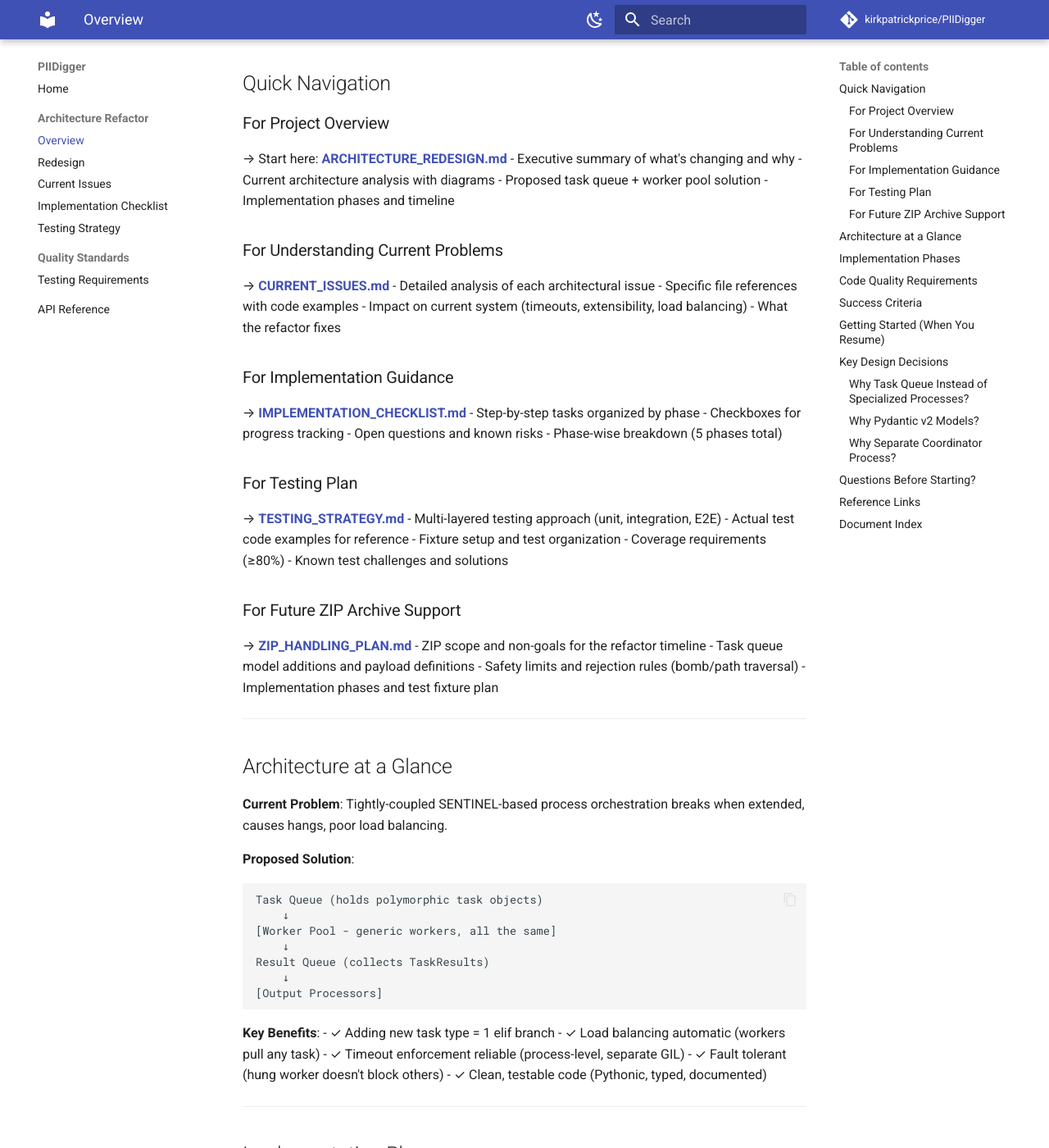
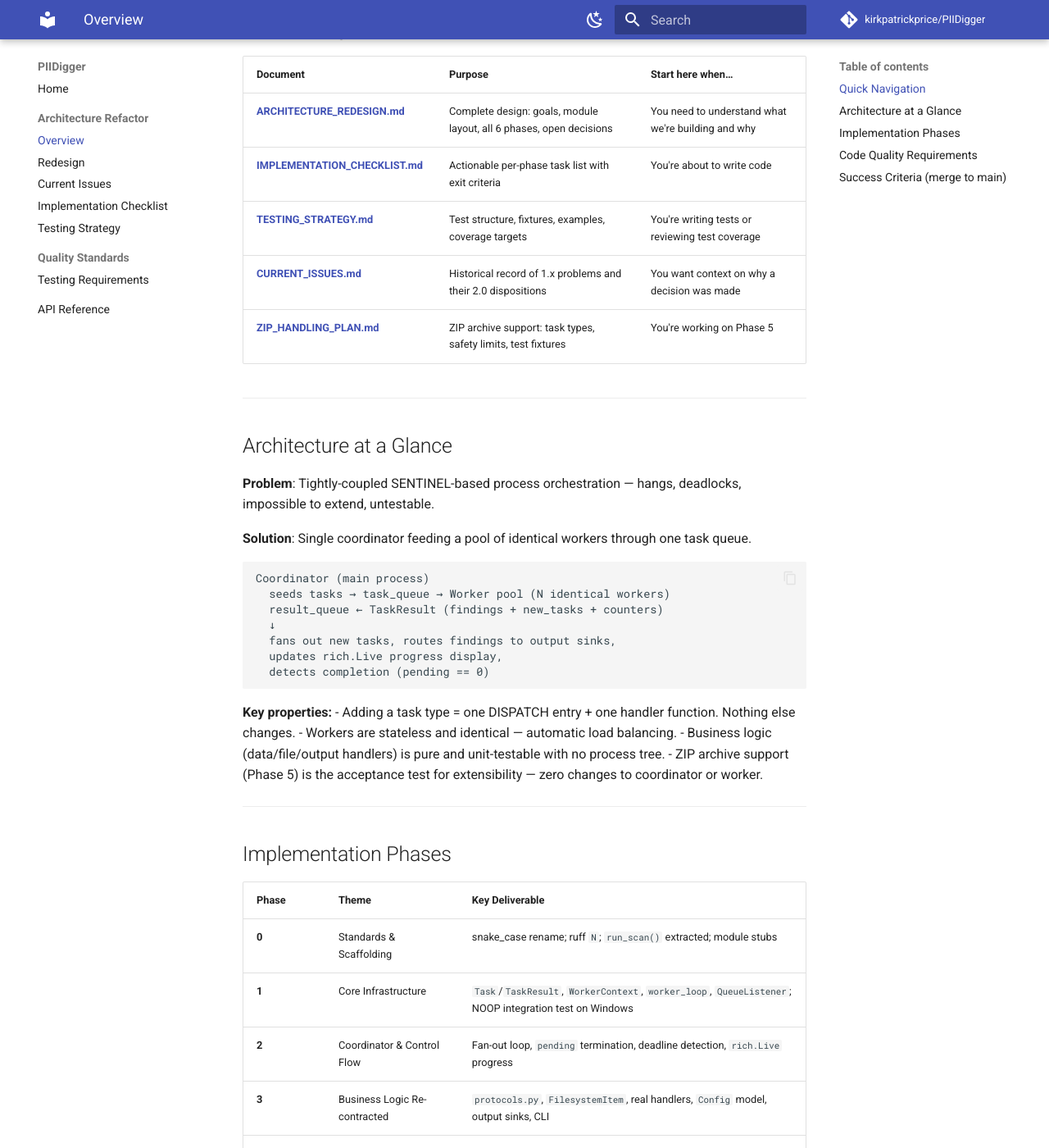
Before and after one commit to kirkpatrickprice/PIIDigger, an MkDocs documentation site: the page built from docs/refactor/README.md, in a window 1280 px wide and 1400 px high, scrolled down 280 px. Shown: the whole window at 82% size. Built offline with MkDocs 1.6.1 and Material for MkDocs 9.7.7, drawn with Linux system fonts in a browser that asks for light colours; comment, search, counter and statistics services are not loaded; some of the changed text lies outside the part shown.

Commit message:
docs: update refactor README for 2.0 clean-slate design
- Refresh status, date, and phase table to match 6-phase plan
- Replace old quick-nav prose with a purpose-oriented table
- Add architecture-at-a-glance diagram and key properties
- Add code quality requirements and success criteria tables

Co-Authored-By: Claude Sonnet 4.6 <noreply@anthropic.com>

````diff
--- a/docs/refactor/README.md
+++ b/docs/refactor/README.md
@@ -1,216 +1,80 @@
 # Architecture Refactor Documentation
 
-This directory contains comprehensive documentation for the PIIDigger architecture refactor.
-
 **Branch**: `refactor`
-**Status**: Design & Planning Phase
-**Timeline**: 3-4 weeks estimated
+**Status**: Design Locked — Phase 0 Ready to Start
+**Last Updated**: 2026-06-15
+**Target release**: 2.0.0
 
 ---
 
 ## Quick Navigation
 
-### For Project Overview
-→ Start here: **[ARCHITECTURE_REDESIGN.md](./ARCHITECTURE_REDESIGN.md)**
-- Executive summary of what's changing and why
-- Current architecture analysis with diagrams
-- Proposed task queue + worker pool solution
-- Implementation phases and timeline
-
-### For Understanding Current Problems
-→ **[CURRENT_ISSUES.md](./CURRENT_ISSUES.md)**
-- Detailed analysis of each architectural issue
-- Specific file references with code examples
-- Impact on current system (timeouts, extensibility, load balancing)
-- What the refactor fixes
-
-### For Implementation Guidance
-→ **[IMPLEMENTATION_CHECKLIST.md](./IMPLEMENTATION_CHECKLIST.md)**
-- Step-by-step tasks organized by phase
-- Checkboxes for progress tracking
-- Open questions and known risks
-- Phase-wise breakdown (5 phases total)
-
-### For Testing Plan
-→ **[TESTING_STRATEGY.md](./TESTING_STRATEGY.md)**
-- Multi-layered testing approach (unit, integration, E2E)
-- Actual test code examples for reference
-- Fixture setup and test organization
-- Coverage requirements (≥80%)
-- Known test challenges and solutions
-
-### For Future ZIP Archive Support
-→ **[ZIP_HANDLING_PLAN.md](./ZIP_HANDLING_PLAN.md)**
-- ZIP scope and non-goals for the refactor timeline
-- Task queue model additions and payload definitions
-- Safety limits and rejection rules (bomb/path traversal)
-- Implementation phases and test fixture plan
+| Document | Purpose | Start here when… |
+|---|---|---|
+| **[ARCHITECTURE_REDESIGN.md](./ARCHITECTURE_REDESIGN.md)** | Complete design: goals, module layout, all 6 phases, open decisions | You need to understand what we're building and why |
+| **[IMPLEMENTATION_CHECKLIST.md](./IMPLEMENTATION_CHECKLIST.md)** | Actionable per-phase task list with exit criteria | You're about to write code |
+| **[TESTING_STRATEGY.md](./TESTING_STRATEGY.md)** | Test structure, fixtures, examples, coverage targets | You're writing tests or reviewing test coverage |
+| **[CURRENT_ISSUES.md](./CURRENT_ISSUES.md)** | Historical record of 1.x problems and their 2.0 dispositions | You want context on why a decision was made |
+| **[ZIP_HANDLING_PLAN.md](./ZIP_HANDLING_PLAN.md)** | ZIP archive support: task types, safety limits, test fixtures | You're working on Phase 5 |
 
 ---
 
 ## Architecture at a Glance
 
-**Current Problem**: Tightly-coupled SENTINEL-based process orchestration breaks when extended, causes hangs, poor load balancing.
+**Problem**: Tightly-coupled SENTINEL-based process orchestration — hangs, deadlocks, impossible to extend, untestable.
 
-**Proposed Solution**:
+**Solution**: Single coordinator feeding a pool of identical workers through one task queue.
+
 ```
-Task Queue (holds polymorphic task objects)
-    ↓
-[Worker Pool - generic workers, all the same]
-    ↓
-Result Queue (collects TaskResults)
-    ↓
-[Output Processors]
+Coordinator (main process)
+  seeds tasks → task_queue → Worker pool (N identical workers)
+  result_queue ← TaskResult (findings + new_tasks + counters)
+  ↓
+  fans out new tasks, routes findings to output sinks,
+  updates rich.Live progress display,
+  detects completion (pending == 0)
 ```
 
-**Key Benefits**:
-- ✓ Adding new task type = 1 elif branch
-- ✓ Load balancing automatic (workers pull any task)
-- ✓ Timeout enforcement reliable (process-level, separate GIL)
-- ✓ Fault tolerant (hung worker doesn't block others)
-- ✓ Clean, testable code (Pythonic, typed, documented)
+**Key properties:**
+- Adding a task type = one DISPATCH entry + one handler function. Nothing else changes.
+- Workers are stateless and identical — automatic load balancing.
+- Business logic (data/file/output handlers) is pure and unit-testable with no process tree.
+- ZIP archive support (Phase 5) is the acceptance test for extensibility — zero changes to coordinator or worker.
 
 ---
 
 ## Implementation Phases
 
-| Phase | Focus | Duration | Key Deliverable |
-|-------|-------|----------|-----------------|
-| **1** | Core Infrastructure | 2-3 days | Task model, worker pool, timeout executor |
-| **2** | Task Handlers | 3-4 days | Polymorphic handlers for all work types |
-| **3** | Orchestrator | 2-3 days | Task coordinator, main loop, shutdown |
-| **4** | Code Quality | 2-3 days | Ruff compliance, type hints, tests |
-| **5** | Validation | 1-2 days | Baseline comparison, edge cases |
+| Phase | Theme | Key Deliverable |
+|---|---|---|
+| **0** | Standards & Scaffolding | snake_case rename; ruff `N`; `run_scan()` extracted; module stubs |
+| **1** | Core Infrastructure | `Task`/`TaskResult`, `WorkerContext`, `worker_loop`, `QueueListener`; NOOP integration test on Windows |
+| **2** | Coordinator & Control Flow | Fan-out loop, `pending` termination, deadline detection, `rich.Live` progress |
+| **3** | Business Logic Re-contracted | `protocols.py`, `FilesystemItem`, real handlers, `Config` model, output sinks, CLI |
+| **4** | Hardening & Parity | Heartbeat restart, base64-xml < 5 min, baseline comparison, old code deleted, ≥ 80% coverage |
+| **5** | ZIP Support | `ArchiveMemberItem`, archive task types, safety limits — zero changes to coordinator/worker |
 
 ---
 
 ## Code Quality Requirements
 
-- **Naming**: Real names with underbars (PEP8) - NOT `dirsQ`, YES `dirs_queue`
-- **Type Hints**: 100% coverage - all functions, parameters, return types
-- **Documentation**: Comprehensive docstrings (Args, Returns, Examples)
-- **Linting**: 0 Ruff violations - enforced via CI
-- **Testing**: ≥80% coverage with unit/integration/E2E tests
+| Requirement | Enforcement |
+|---|---|
+| `snake_case` / `PascalCase` / `UPPER_CASE` everywhere | ruff `N` ruleset in CI |
+| 100% type hint coverage | mypy `--strict` in CI |
+| Pydantic v2 for all data models | Code review; `dataclass` only for `WorkerContext` (documented exception) |
+| Test coverage ≥ 80% | pytest-cov gate in CI |
+| Zero ruff violations | ruff CI gate |
 
 ---
 
-## Success Criteria
+## Success Criteria (merge to `main`)
 
-- [ ] All tests pass (unit, integration, E2E)
-- [ ] Ruff linting: 0 violations
-- [ ] Type coverage: 100%
-- [ ] Test coverage: ≥80%
-- [ ] base64-xml-test.xml completes in <5 minutes (previously hung 2-4min)
-- [ ] Output formats match baseline exactly
-- [ ] No SENTINEL-based timeouts in logs
-- [ ] Graceful shutdown on Ctrl+C
-
----
-
-## Getting Started (When You Resume)
-
-1. **Review Documents** (30 mins)
-   - Read ARCHITECTURE_REDESIGN.md for overview
-   - Skim CURRENT_ISSUES.md for problem context
-
-2. **Set Up Testing Framework** (1 day)
-   - Create test fixtures and conftest.py
-   - Implement unit test skeleton
-
-3. **Phase 1** (2-3 days)
-   - Create `src/piidigger/orchestration/` module
-   - Implement Task, TaskResult, WorkerPool classes
-   - Write unit tests for each
-
-4. **Phase 2** (3-4 days)
-   - Implement handler functions (migrate existing logic)
-   - Write unit tests for handlers
-   - Integration test: handler → queue flow
-
-5. **Phase 3** (2-3 days)
-   - Implement TaskCoordinator
-   - Refactor main() to use new orchestration
-   - Integration tests: full pipeline
-
-6. **Phase 4** (2-3 days)
-   - Run Ruff linting, fix all violations
-   - Add type hints everywhere
-   - Expand test coverage
-
-7. **Phase 5** (1-2 days)
-   - Run baseline comparison
-   - Edge case validation
-   - Final testing and sign-off
-
----
-
-## Key Design Decisions
-
-### Why Task Queue Instead of Specialized Processes?
-
-**Task Queue Model**:
-- Single source of truth for work (Task objects)
-- Generic workers (no role specialization)
-- Automatic load balancing
-
-**vs. Current SENTINEL Model**:
-- Rigid role assignment (findDirs, findFiles, fileHandlers)
-- Manual coordination between roles
-- No load balancing
-
-**Impact**: Can add parallelization options (e.g., parallel file enumeration) by simply defining new task types. Current system would require rewriting SENTINEL choreography.
-
-### Why Pydantic v2 Models?
-
-- **IPC Validation**: Tasks deserialized from multiprocessing queues are automatically validated
-- **Type Safety**: Enum validation for task_type, range validation for timeout_seconds
-- **Zero Dependencies**: Pydantic v2 has no transitive dependencies (optimized in Rust)
-- **Production Standard**: Battle-tested across Python ecosystem (Celery, FastAPI, etc.)
-- **Serialization**: Native pickle + JSON support for multiprocessing queues
-- **Error Messages**: Rich validation errors with clear feedback on what failed
-
-### Why Separate Coordinator Process?
-
-- Orchestration logic decoupled from work execution
-- Can monitor task results, adjust task generation
-- Easier to debug (single process driving flow)
-- Existing pattern in production systems (Celery, RQ, etc.)
-
----
-
-## Questions Before Starting?
-
-If resuming this work, consider:
-
-1. **Any new insights** from the current codebase investigation?
-2. **Team preference** on async vs. process-based?
-3. **Output format changes** acceptable (currently frozen)?
-4. **Deprecation timeline** for old ProcessManager class?
-
----
-
-## Reference Links
-
-- Python multiprocessing docs: https://docs.python.org/3/library/multiprocessing.html
-- Ruff formatter: https://docs.astral.sh/ruff/
-- Pytest fixture guide: https://docs.pytest.org/en/latest/fixture.html
-- PEP8 style guide: https://www.python.org/dev/peps/pep-0008/
-
----
-
-## Document Index
-
-| Document | Purpose | Audience |
-|----------|---------|----------|
-| [ARCHITECTURE_REDESIGN.md](./ARCHITECTURE_REDESIGN.md) | Full design proposal | Technical leads, architects |
-| [CURRENT_ISSUES.md](./CURRENT_ISSUES.md) | Problem catalog | Developers, code reviewers |
-| [IMPLEMENTATION_CHECKLIST.md](./IMPLEMENTATION_CHECKLIST.md) | Task tracking | Developers (during implementation) |
-| [TESTING_STRATEGY.md](./TESTING_STRATEGY.md) | Test plan | QA, developers |
-| [ZIP_HANDLING_PLAN.md](./ZIP_HANDLING_PLAN.md) | ZIP design and execution notes | Developers (future implementation) |
-| **README.md** (this file) | Navigation & overview | Everyone |
-
----
-
-**Last Updated**: 2026-03-06
-**Branch**: `refactor`
-**Status**: Ready for Implementation
+- [ ] Entire orchestration layer replaced; old process code deleted
+- [ ] All identifiers PEP 8 compliant; ruff + mypy clean
+- [ ] Business logic unit-testable without a process tree
+- [ ] `base64-xml-test.xml` completes < 5 minutes; timeout logged
+- [ ] Graceful `Ctrl+C` — no orphan processes, no temp files
+- [ ] 2.0 output baseline set with lineage fields; baseline comparison passes
+- [ ] ZIP (Phase 5) adds zero changes to `coordinator.py` or `worker.py`
+- [ ] Test coverage ≥ 80%
````
